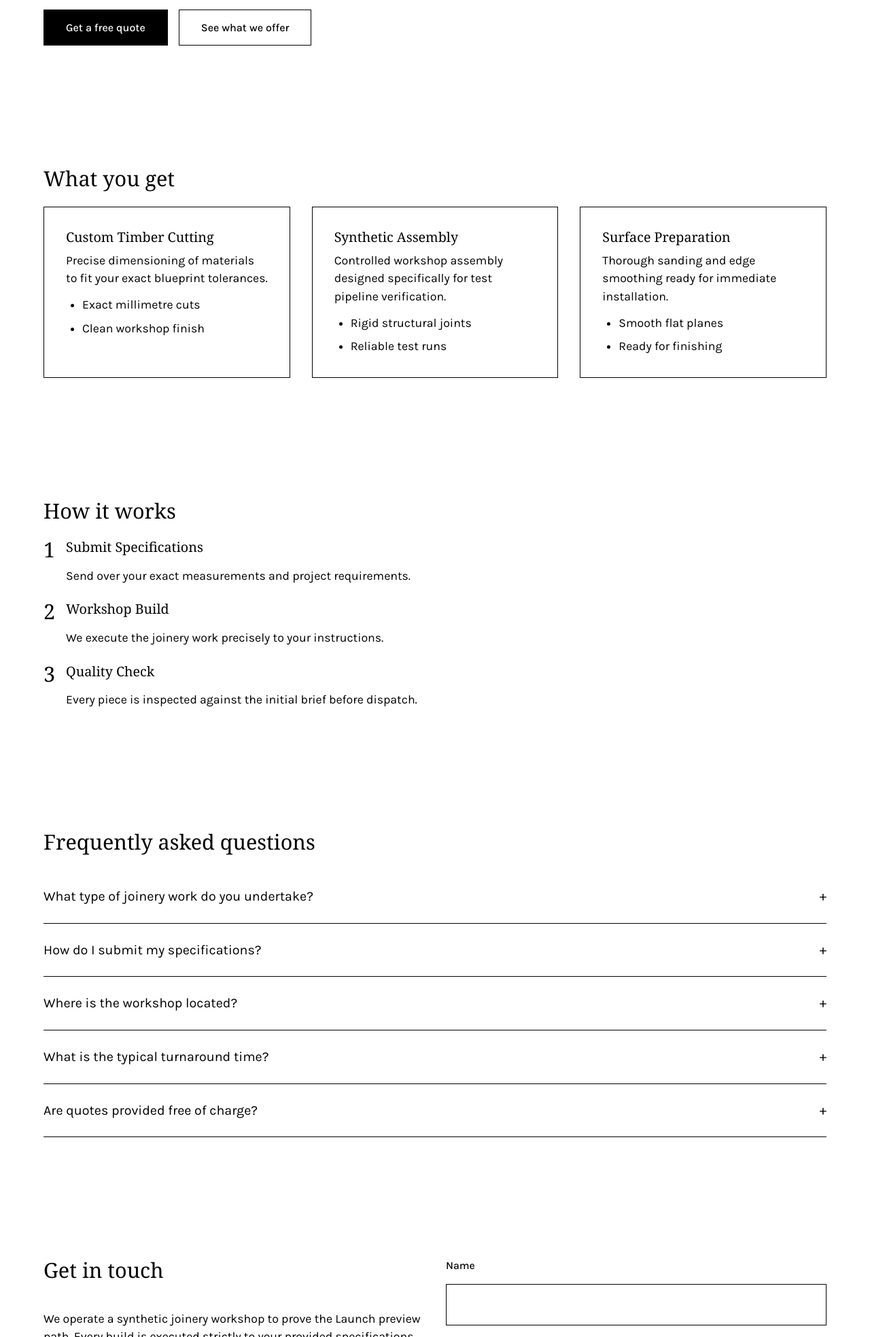
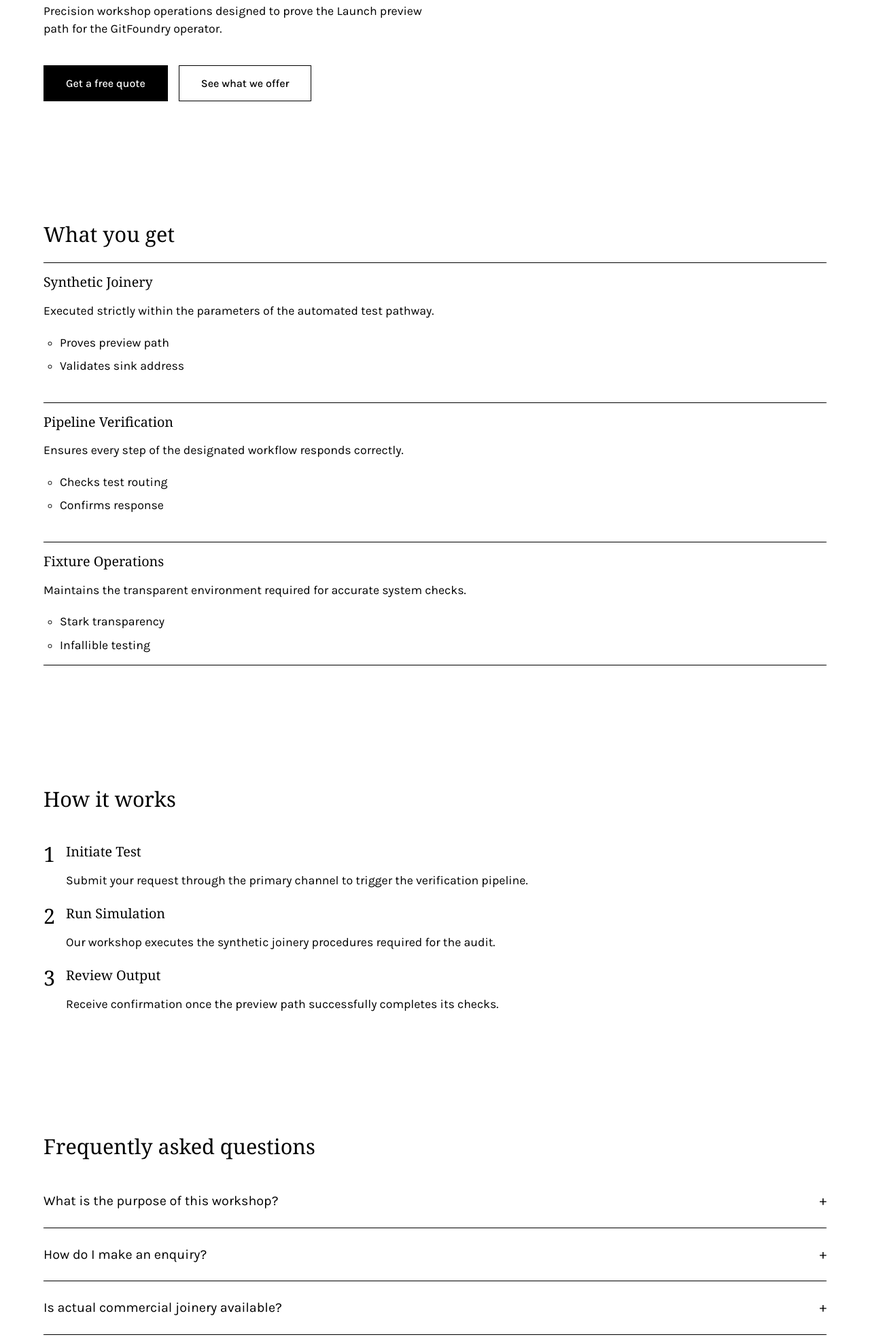
Before and after one commit to gitfoundry-test-clients-gitfoundry/test-ord_a5d47ca0d00c79bb72a6121c6525d4aadb6991407554cd7da8b372b286480a90, a plain HTML site: page index.html in a window 1280 px wide. Shown: the part 596-2563 px from the top of the page at 68% size. Drawn offline with Linux system fonts and the light colour scheme; a web font is replaced by a local one.

Commit message:
GitFoundry candidate candidate_e6b66cea6d20471008224ea9921fcdded52e37bf9fb342fac580484a7f7d74f2

```diff
--- a/index.html
+++ b/index.html
@@ -3,8 +3,8 @@
 <head>
   <meta charset="UTF-8">
   <meta name="viewport" content="width=device-width, initial-scale=1.0">
-  <title>Northline Test Joinery — Precision joinery built for exact specifications</title>
-  <meta name="description" content="Northline Test Joinery provides precise synthetic joinery workshop services for the GitFoundry TEST operator. Contact us today to discuss your exact requirements.">
+  <title>Northline Test Joinery — Synthetic joinery workshop verification services</title>
+  <meta name="description" content="Northline Test Joinery provides synthetic joinery workshop verification services to prove the Launch preview path for the GitFoundry operator checking this candidate.">
   <link rel="icon" href="favicon.svg" type="image/svg+xml">
   <link href="https://fonts.googleapis.com/css2?family=Familjen+Grotesk:wght@400..700&family=Karla:wght@300..800&display=swap" rel="stylesheet">
   <link rel="stylesheet" href="styles.css">
@@ -12,12 +12,12 @@
   .menu-toggle { display: none !important; }
   </style></noscript>
   <meta property="og:title" content="Northline Test Joinery">
-  <meta property="og:description" content="Northline Test Joinery provides precise synthetic joinery workshop services for the GitFoundry TEST operator. Contact us today to discuss your exact requirements.">
+  <meta property="og:description" content="Northline Test Joinery provides synthetic joinery workshop verification services to prove the Launch preview path for the GitFoundry operator checking this candidate.">
   <meta property="og:image" content="og-image.png">
   <meta property="og:url" content="index.html">
   <meta property="og:type" content="website">
   <meta name="twitter:card" content="summary_large_image">
-  <script type="application/ld+json">{"@context":"https://schema.org","@type":"ProfessionalService","name":"Northline Test Joinery","description":"We operate a synthetic joinery workshop to prove the Launch preview path. Every build is executed strictly to your provided specifications under stark white light."}</script>
+  <script type="application/ld+json">{"@context":"https://schema.org","@type":"ProfessionalService","name":"Northline Test Joinery","description":"We operate a synthetic joinery workshop dedicated exclusively to proving the Launch preview path. Our facility executes the specific pipeline requirements needed for the GitFoundry test procedure."}</script>
 </head>
 <body>
 <a class="skip-link" href="#main">Skip to content</a>
@@ -33,8 +33,8 @@
       <span class="menu-toggle__bar" aria-hidden="true"></span>
     </button>
     <nav class="primary-nav" id="primary-nav" aria-label="Primary">
-      <a href="#features-grid">What we offer</a>
-      <a href="#how-it-works">How it works</a>
+      <a href="#features-list">What we offer</a>
+      <a href="#process-steps">How it works</a>
       <a href="#contact-block">Contact</a>
     </nav>
   </div>
@@ -44,61 +44,69 @@
 <section data-section="hero-split" data-surface="dominant" id="hero-split" class="hero-split">
   <div class="container hero-split__inner">
     <div class="hero-split__text">
-      <h1 class="hero-split__headline">Precision joinery built for exact specifications</h1>
-      <p class="hero-split__sub">Workshop joinery services delivered to exact requirements for the GitFoundry TEST operator.</p>
+      <h1 class="hero-split__headline">Synthetic joinery workshop verification services</h1>
+      <p class="hero-split__sub">Precision workshop operations designed to prove the Launch preview path for the GitFoundry operator.</p>
       <div class="hero-split__ctas">
         <a href="#contact" class="btn btn--primary">Get a free quote</a>
-        <a href="#features-grid" class="btn btn--ghost">See what we offer</a>
+        <a href="#features-list" class="btn btn--ghost">See what we offer</a>
       </div>
     </div>
 
   </div>
 </section>
-<section data-section="features-grid" data-surface="dominant" id="features-grid" class="features-grid">
+<section data-section="features-list" data-surface="dominant" id="features-list" class="features-list">
   <div class="container">
-    <h2 class="features-grid__title">What you get</h2>
-    <div class="features-grid__cards">
-      <article class="feature-card">
-        <h3 class="feature-card__title">Custom Timber Cutting</h3>
-        <p class="feature-card__desc">Precise dimensioning of materials to fit your exact blueprint tolerances.</p>
-        <ul class="feature-card__bullets"><li>Exact millimetre cuts</li><li>Clean workshop finish</li></ul>
-      </article>
-      <article class="feature-card">
-        <h3 class="feature-card__title">Synthetic Assembly</h3>
-        <p class="feature-card__desc">Controlled workshop assembly designed specifically for test pipeline verification.</p>
-        <ul class="feature-card__bullets"><li>Rigid structural joints</li><li>Reliable test runs</li></ul>
-      </article>
-      <article class="feature-card">
-        <h3 class="feature-card__title">Surface Preparation</h3>
-        <p class="feature-card__desc">Thorough sanding and edge smoothing ready for immediate installation.</p>
-        <ul class="feature-card__bullets"><li>Smooth flat planes</li><li>Ready for finishing</li></ul>
-      </article>
-    </div>
+    <h2 class="features-list__title">What you get</h2>
+    <ul class="features-list__items">
+      <li class="features-list__item">
+        <div class="features-list__body">
+          <h3 class="features-list__name">Synthetic Joinery</h3>
+          <p class="features-list__desc">Executed strictly within the parameters of the automated test pathway.</p>
+          <ul class="features-list__bullets"><li>Proves preview path</li><li>Validates sink address</li></ul>
+        </div>
+      </li>
+      <li class="features-list__item">
+        <div class="features-list__body">
+          <h3 class="features-list__name">Pipeline Verification</h3>
+          <p class="features-list__desc">Ensures every step of the designated workflow responds correctly.</p>
+          <ul class="features-list__bullets"><li>Checks test routing</li><li>Confirms response</li></ul>
+        </div>
+      </li>
+      <li class="features-list__item">
+        <div class="features-list__body">
+          <h3 class="features-list__name">Fixture Operations</h3>
+          <p class="features-list__desc">Maintains the transparent environment required for accurate system checks.</p>
+          <ul class="features-list__bullets"><li>Stark transparency</li><li>Infallible testing</li></ul>
+        </div>
+      </li>
+    </ul>
   </div>
 </section>
-<section data-section="how-it-works" data-surface="dominant" id="how-it-works" class="how-it-works">
+<section data-section="process-steps" data-surface="dominant" id="process-steps" class="process-steps">
   <div class="container">
-    <h2 class="how-it-works__title">How it works</h2>
-    <ol class="how-it-works__steps">
-      <li class="how-step">
-        <span class="how-step__num" aria-hidden="true">1</span>
+    <div class="process-steps__intro">
+    <h2 class="process-steps__title">How it works</h2>
+    </div>
+    <ol class="process-steps__list">
+      <li class="process-step">
+        <span class="process-step__num" aria-hidden="true">1</span>
         <div class="process-step__body">
-        <h3 class="how-step__heading">Submit Specifications</h3>
-        <p class="how-step__desc">Send over your exact measurements and project requirements.</p>
+          <h3 class="process-step__heading">Initiate Test</h3>
+          <p class="process-step__desc">Submit your request through the primary channel to trigger the verification pipeline.</p>
         </div>
       </li>
-      <li class="how-step">
-        <span class="how-step__num" aria-hidden="true">2</span>
+      <li class="process-step">
+        <span class="process-step__num" aria-hidden="true">2</span>
         <div class="process-step__body">
-        <h3 class="how-step__heading">Workshop Build</h3>
-        <p class="how-step__desc">We execute the joinery work precisely to your instructions.</p>
+          <h3 class="process-step__heading">Run Simulation</h3>
+          <p class="process-step__desc">Our workshop executes the synthetic joinery procedures required for the audit.</p>
         </div>
       </li>
-      <li class="how-step">
-        <span class="how-step__num" aria-hidden="true">3</span>
+      <li class="process-step">
+        <span class="process-step__num" aria-hidden="true">3</span>
         <div class="process-step__body">
-        <h3 class="how-step__heading">Quality Check</h3>
-        <p class="how-step__desc">Every piece is inspected against the initial brief before dispatch.</p>
+          <h3 class="process-step__heading">Review Output</h3>
+          <p class="process-step__desc">Receive confirmation once the preview path successfully completes its checks.</p>
         </div>
       </li>
     </ol>
@@ -109,24 +117,24 @@
     <h2 class="faq-accordion__title">Frequently asked questions</h2>
     <div class="faq-accordion__list">
       <details class="faq-item">
-        <summary class="faq-item__question">What type of joinery work do you undertake?</summary>
-        <div class="faq-item__answer"><p>We handle synthetic joinery workshop tasks exclusively designed to prove the Launch preview path and meet test pipeline specifications.</p></div>
+        <summary class="faq-item__question">What is the purpose of this workshop?</summary>
+        <div class="faq-item__answer"><p>It exists solely to prove the Launch preview path for the GitFoundry operator test.</p></div>
       </details>
       <details class="faq-item">
-        <summary class="faq-item__question">How do I submit my specifications?</summary>
-        <div class="faq-item__answer"><p>Send your exact requirements directly through our contact form or call us to discuss your build parameters.</p></div>
+        <summary class="faq-item__question">How do I make an enquiry?</summary>
+        <div class="faq-item__answer"><p>Use the contact details provided to submit your verification requirements directly to our team.</p></div>
+      </details>
+      <details class="faq-item">
+        <summary class="faq-item__question">Is actual commercial joinery available?</summary>
+        <div class="faq-item__answer"><p>No, this facility handles synthetic test operations only.</p></div>
       </details>
       <details class="faq-item">
         <summary class="faq-item__question">Where is the workshop located?</summary>
-        <div class="faq-item__answer"><p>Our workshop operates at the designated invalid sink address required by the TEST pipeline.</p></div>
+        <div class="faq-item__answer"><p>It operates at the invalid sink address specified by the test pipeline.</p></div>
       </details>
       <details class="faq-item">
-        <summary class="faq-item__question">What is the typical turnaround time?</summary>
-        <div class="faq-item__answer"><p>Turnaround depends on the complexity of your test requirements. Contact us directly for a clear schedule on your build.</p></div>
-      </details>
-      <details class="faq-item">
-        <summary class="faq-item__question">Are quotes provided free of charge?</summary>
-        <div class="faq-item__answer"><p>Yes. We review your specifications and provide a straightforward quote before any workshop work begins.</p></div>
+        <summary class="faq-item__question">Who is this service for?</summary>
+        <div class="faq-item__answer"><p>It is built exclusively for the GitFoundry test operator checking this candidate.</p></div>
       </details>
     </div>
   </div>
@@ -135,9 +143,9 @@
   <div class="container contact-block__inner" id="contact-block">
     <div class="contact-block__info">
       <h2 class="contact-block__title">Get in touch</h2>
-      <p class="contact-block__about">We operate a synthetic joinery workshop to prove the Launch preview path. Every build is executed strictly to your provided specifications under stark white light.</p>
+      <p class="contact-block__about">We operate a synthetic joinery workshop dedicated exclusively to proving the Launch preview path. Our facility executes the specific pipeline requirements needed for the GitFoundry test procedure.</p>
       <p class="contact-block__promise">What happens next: your message comes straight to us, and we reply by email.</p>
-      <ul class="contact-block__signals"><li>Operates exclusively as a synthetic TEST joinery workshop</li><li>Located at the designated invalid sink address for the TEST pipeline</li></ul>
+
     </div>
     <form class="contact-block__form" action="https://gitfoundry-worker-test.gitfoundry.workers.dev/api/site-enquiry" method="POST">
       <input type="hidden" name="subject" value="Enquiry from Northline Test Joinery">
@@ -163,7 +171,7 @@
 <footer class="site-footer">
   <div class="container site-footer__inner">
     <p class="site-footer__brand">Northline Test Joinery</p>
-    <p class="site-footer__tagline">Uncompromising precision joinery for test pipelines.</p>
+    <p class="site-footer__tagline">Synthetic joinery workshop verification for the pipeline.</p>
     <p class="site-footer__built"><a href="https://gitfoundry.co.uk">Built by GitFoundry</a> · <a href="https://gitfoundry.co.uk/legal">GitFoundry privacy &amp; terms</a></p>
   </div>
 </footer>
```
Also changed, not shown: 404.html (+2 -2 lines), og-image.png.
